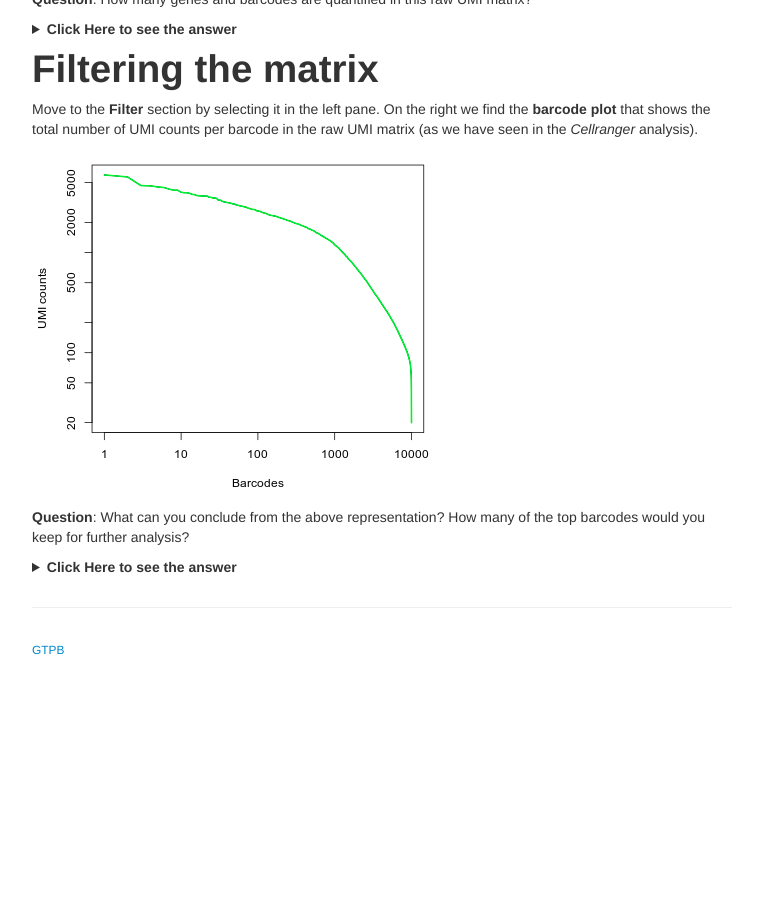
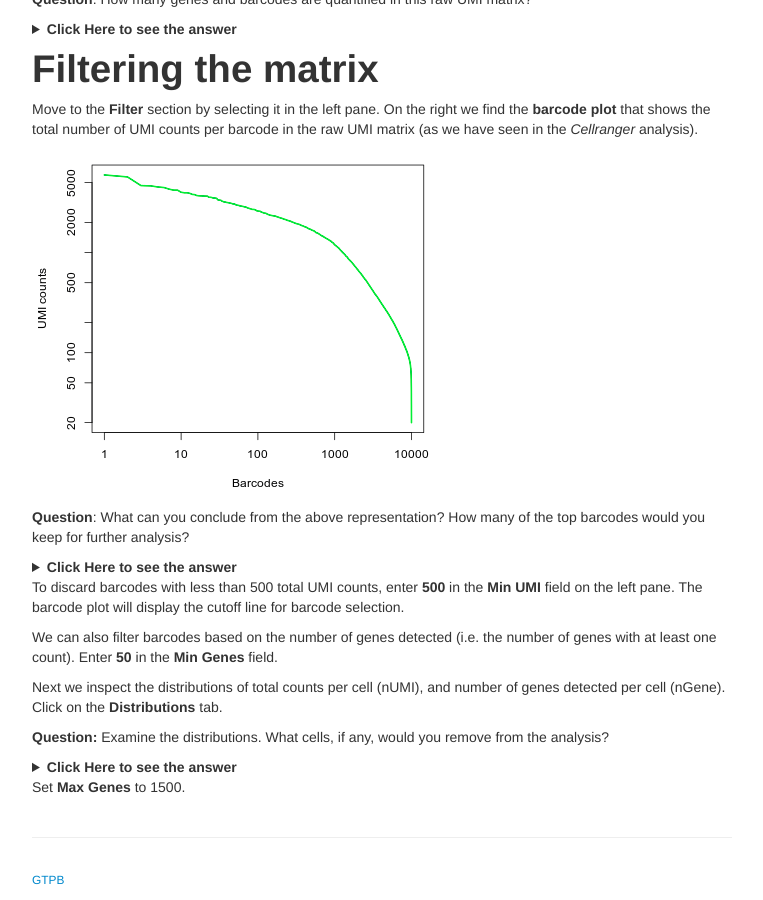
Before and after one commit to GTPB/ADER19F, a Jekyll site: the page built from pages/tutorial-d-cellerate-mca.md, in a window 1280 px wide and 900 px high, scrolled down 1071 px. Shown: the whole window, without its empty margins (258-1021 px from the left). Built offline with Jekyll 4.4.1, drawn with Linux system fonts in a browser that asks for light colours; our own code applies the rules of GitHub Pages for plain Markdown files; before the commit the page ends 1741 px from its top, so only the background shows below that.

Commit message:
Update D-cellerate tutorial

```diff
--- a/pages/tutorial-d-cellerate-mca.md
+++ b/pages/tutorial-d-cellerate-mca.md
@@ -46,5 +46,20 @@ There appears to be a drop in the total number of UMI counts after the first 1,0
 
 In the original study, taking into account the full set of 91 samples, the authors selected a threshold of 500 UMI counts to select barcodes for further analysis. Thus we are left with 2684 cells for further analysis.
 
+</details>
+
+To discard barcodes with less than 500 total UMI counts, enter **500** in the **Min UMI** field on the left pane. The barcode plot will display the cutoff line for barcode selection.
+
+We can also filter barcodes based on the number of genes detected (i.e. the number of genes with at least one count). Enter **50** in the **Min Genes** field.
+
+Next we inspect the distributions of total counts per cell (nUMI), and number of genes detected per cell (nGene). Click on the **Distributions** tab.
+
+**Question:** Examine the distributions. What cells, if any, would you remove from the analysis?
+
+<details><summary><b>Click Here to see the answer</b></summary>
+
+For most barcodes we are able to detect approximately 500 genes. Barcodes with a much higher than average number of detected genes may indicate a multiplet (multiple cells in the same droplet), so we will also remove barcodes with more than 1500 genes detected.
 
 </details>
+
+Set **Max Genes** to 1500.
```
